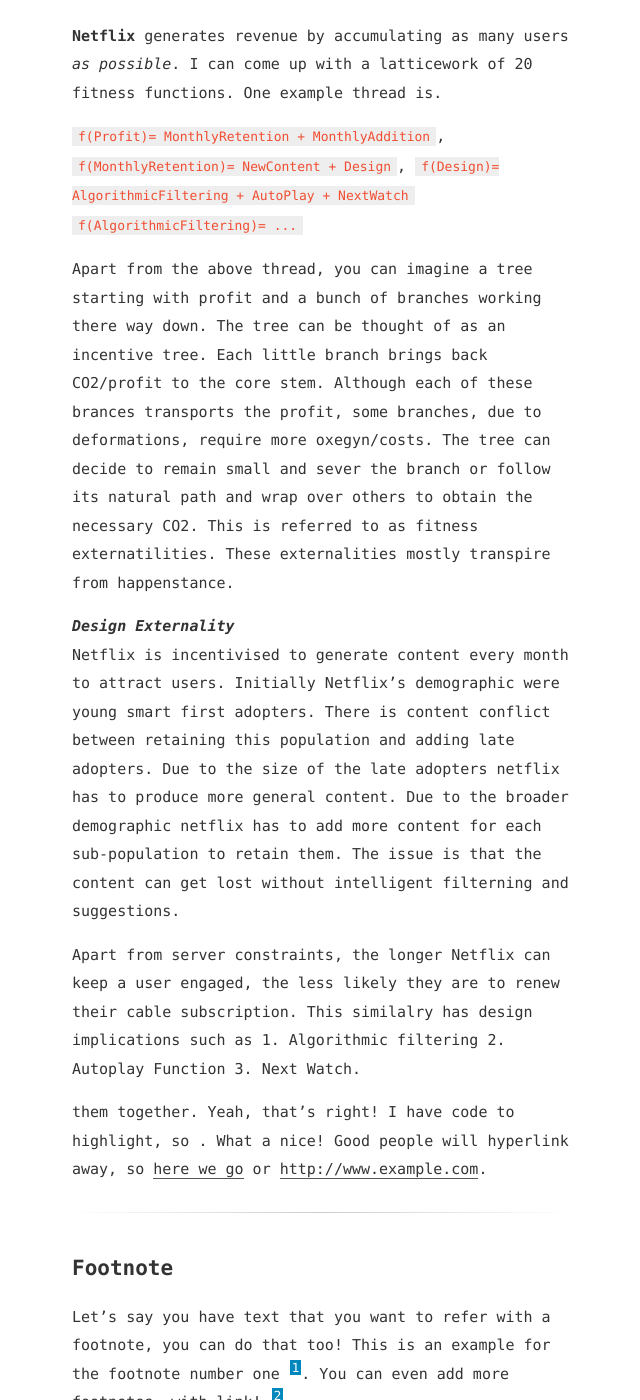
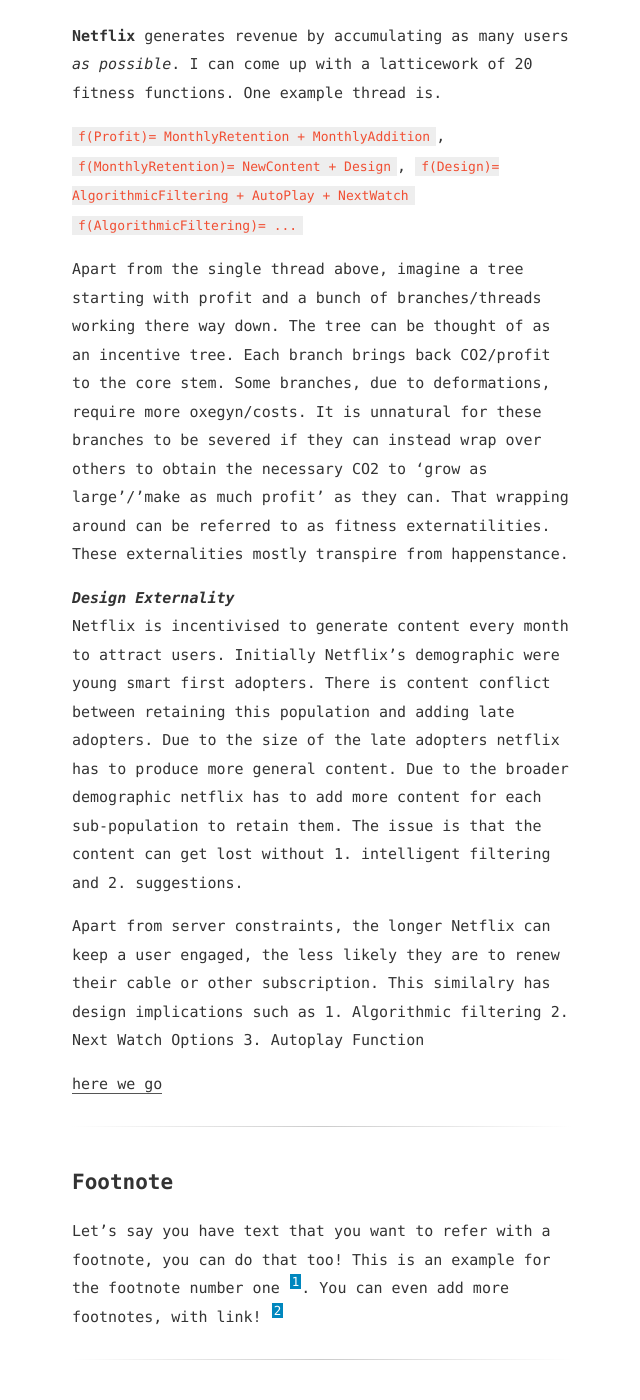
Before and after one commit to firmai/snowde.github.io, a Jekyll site: the page built from _posts/2016-10-18-fitness-functions-all-the-way-down.md, in a window 1280 px wide and 1400 px high, scrolled down 438 px. Shown: the whole window, without its empty margins (318-958 px from the left). Built offline with Jekyll 4.4.1, drawn with Linux system fonts in a browser that asks for light colours.

Commit message:
Update 2016-10-18-fitness-functions-all-the-way-down.md

```diff
--- a/_posts/2016-10-18-fitness-functions-all-the-way-down.md
+++ b/_posts/2016-10-18-fitness-functions-all-the-way-down.md
@@ -14,14 +14,14 @@ updated: 2017-12-18 10:37
 `f(Design)= AlgorithmicFiltering + AutoPlay + NextWatch`
 `f(AlgorithmicFiltering)= ...`
 
-Apart from the above thread, you can imagine a tree starting with profit and a bunch of branches working there way down. The tree can be thought of as an incentive tree. Each little branch brings back CO2/profit to the core stem. Although each of these brances transports the profit, some branches, due to deformations, require more oxegyn/costs. The tree can decide to remain small and sever the branch or follow its natural path and wrap over others to obtain the necessary CO2. This is referred to as fitness externatilities. These externalities mostly transpire from happenstance.
+Apart from the single thread above, imagine a tree starting with profit and a bunch of branches/threads working there way down. The tree can be thought of as an incentive tree. Each branch brings back CO2/profit to the core stem. Some branches, due to deformations, require more oxegyn/costs. It is unnatural for these branches to be severed if they can instead wrap over others to obtain the necessary CO2 to 'grow as large'/'make as much profit' as they can. That wrapping around can be referred to as fitness externatilities. These externalities mostly transpire from happenstance.
 
 **_Design Externality_**
-Netflix is incentivised to generate content every month to attract users. Initially Netflix's demographic were young smart first adopters. There is content conflict between retaining this population and adding late adopters. Due to the size of the late adopters netflix has to produce more general content. Due to the broader demographic netflix has to add more content for each sub-population to retain them. The issue is that the content can get lost without intelligent filterning and suggestions.
+Netflix is incentivised to generate content every month to attract users. Initially Netflix's demographic were young smart first adopters. There is content conflict between retaining this population and adding late adopters. Due to the size of the late adopters netflix has to produce more general content. Due to the broader demographic netflix has to add more content for each sub-population to retain them. The issue is that the content can get lost without 1. intelligent filtering and 2. suggestions.
 
-Apart from server constraints, the longer Netflix can keep a user engaged, the less likely they are to renew their cable subscription. This similalry has design implications such as 1. Algorithmic filtering 2. Autoplay Function 3. Next Watch.
+Apart from server constraints, the longer Netflix can keep a user engaged, the less likely they are to renew their cable or other subscription. This similalry has design implications such as 1. Algorithmic filtering  2. Next Watch Options 3. Autoplay Function
 
-them together. Yeah, that's right! I have code to highlight, so . What a nice! Good people will hyperlink away, so [here we go](#) or [http://www.example.com](http://www.example.com).
+[here we go](http://www.example.com)
 
 <div class="divider"></div>
 
```
